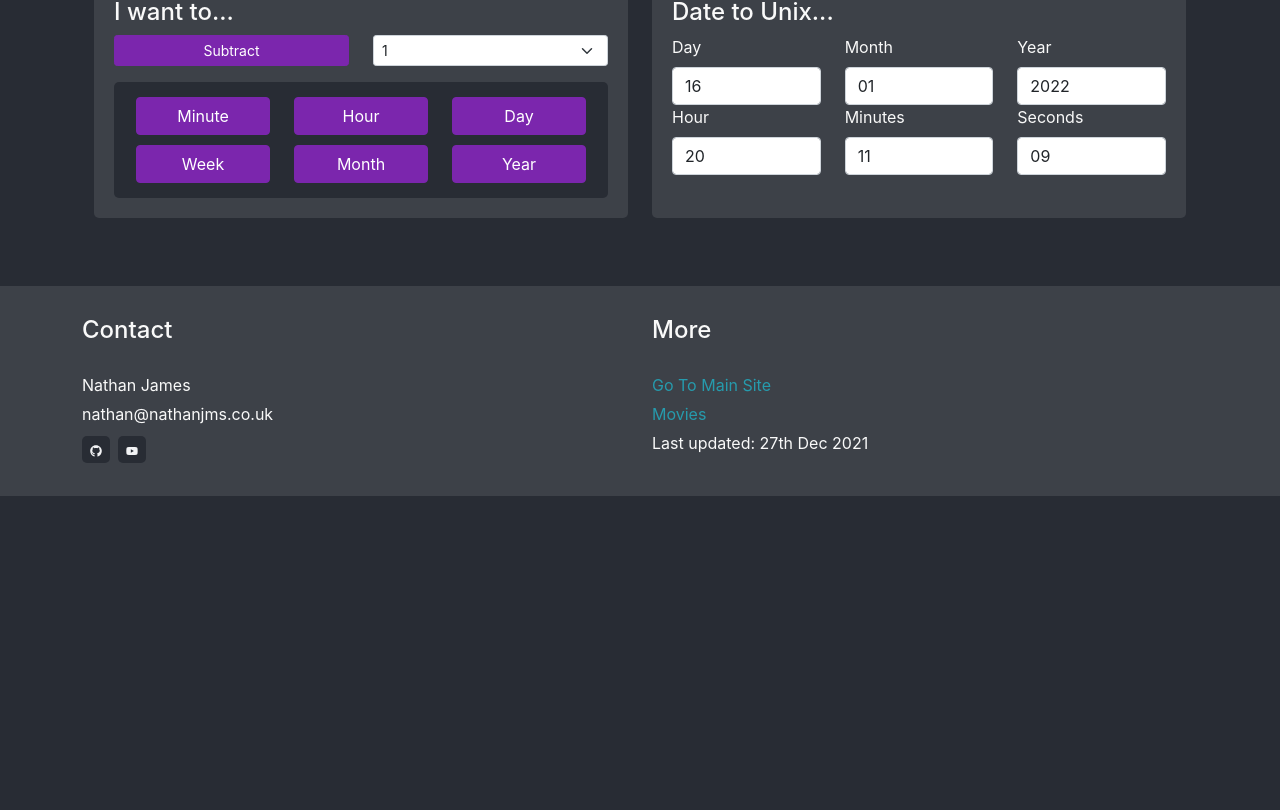
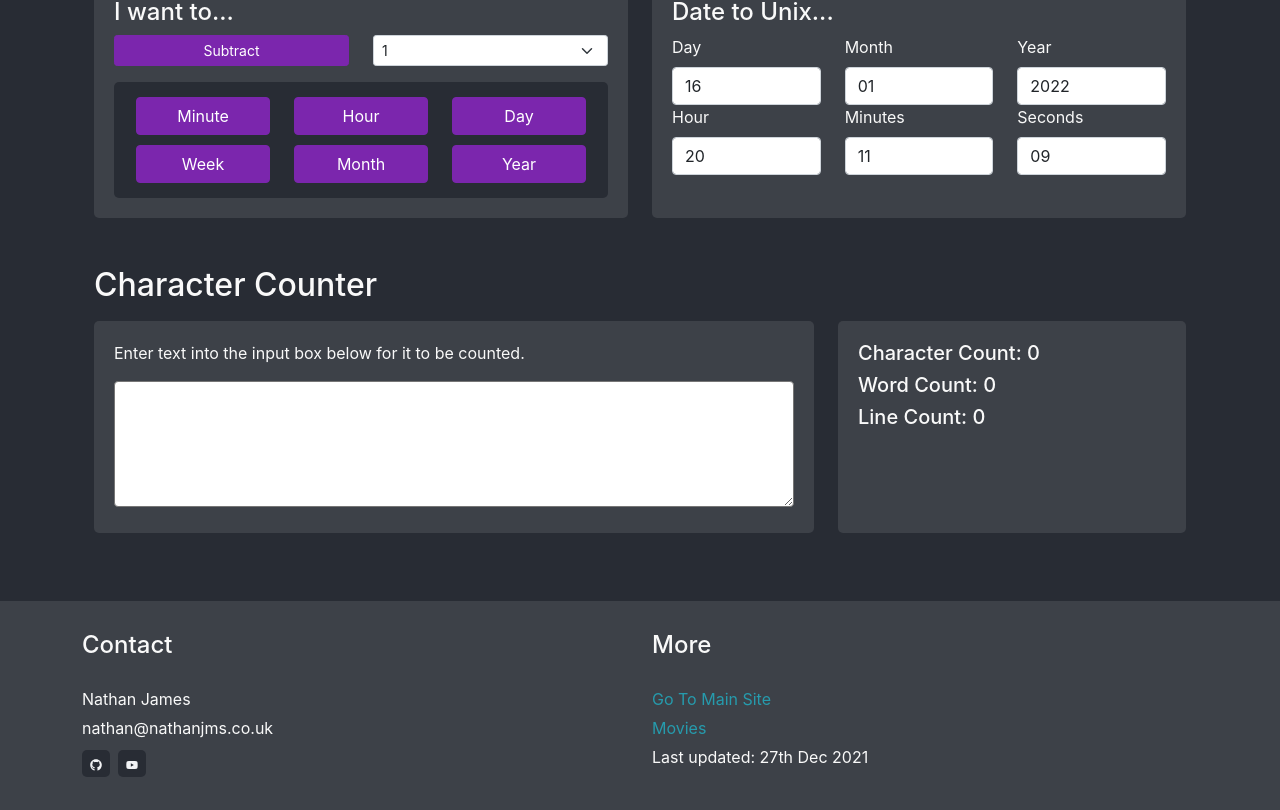
Before and after one commit to Nathanjms/nathanjms-tools, a React (Create React App) app: page / in a window 1280 px wide. Shown: the part 553-1363 px from the top of the page. Before the commit the page ends 1049 px from the top, so only its background shows below. Built offline with nearby package versions, Linux system fonts and the light colour scheme.

Commit message:
Character Counter tool

```diff
--- a/src/components/App.tsx
+++ b/src/components/App.tsx
@@ -4,6 +4,7 @@ import Footer from "./global/Footer";
 import Header from "./global/Header";
 import Home from "./main/Home";
 import UnixTime from "./main/unixtime/UnixTime";
+import CharacterCount from "./main/character-count/CharacterCount";
 
 function App() {
   return (
@@ -12,6 +13,7 @@ function App() {
       <div className="wrapper container">
         <Home />
         <UnixTime />
+        <CharacterCount />
       </div>
       <Footer />
     </React.Fragment>
--- a/src/components/global/Header.tsx
+++ b/src/components/global/Header.tsx
@@ -10,6 +10,7 @@ export default function Header() {
         <Navbar.Collapse id="responsive-navbar-nav">
           <Nav className="me-auto">
             <Nav.Link href="#unix-timestamp">Unix TimeStamp</Nav.Link>
+            <Nav.Link href="#character-count">Character Count</Nav.Link>
             <Nav.Item className="text-muted">Map [WIP]</Nav.Item>
           </Nav>
           <Nav>
--- /dev/null
+++ b/src/components/main/character-count/CharacterCount.tsx
@@ -0,0 +1,45 @@
+import React, { ReactElement } from "react";
+import { Col, Container, Row } from "react-bootstrap";
+
+interface Props {}
+
+const CharacterCount: React.FC<Props> = (): ReactElement => {
+  const [charCount, setCharCount] = React.useState<number>(0);
+  const [wordCount, setWordCount] = React.useState<number>(0);
+  const [lineCount, setLineCount] = React.useState<number>(0);
+  const handleChange = (e: React.ChangeEvent<HTMLTextAreaElement>): void => {
+    let inputText = e.currentTarget.value;
+    setCharCount(inputText.length);
+    setWordCount(inputText.split(" ").length);
+    setLineCount(inputText.split("\n").length);
+  };
+
+  return (
+    <Container id="character-count" className="section text-start">
+      <Row>
+        <h2>Character Counter</h2>
+      </Row>
+      <Row>
+        <Col sm={8} className="my-2">
+          <div className="grey-card h-100">
+            <p>Enter text into the input box below for it to be counted.</p>
+            <textarea
+              rows={5}
+              className="w-100 rounded"
+              onChange={handleChange}
+            />
+          </div>
+        </Col>
+        <Col sm={4} className="my-2">
+          <div className="grey-card h-100">
+            <h5>Character Count: {charCount}</h5>
+            <h5>Word Count: {wordCount}</h5>
+            <h5>Line Count: {lineCount}</h5>
+          </div>
+        </Col>
+      </Row>
+    </Container>
+  );
+};
+
+export default CharacterCount;
```
